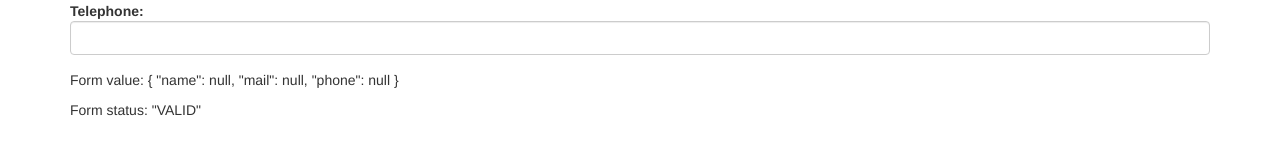
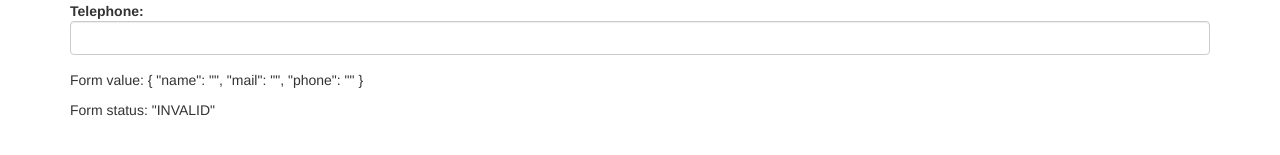
Before and after one commit to geektimus/reactive-forms, an Angular app: page / in a window 1280 px wide. Shown: the part 233-388 px from the top of the page. Built offline with nearby package versions, Linux system fonts and the light colour scheme.

Commit message:
Replace form group with form builder for readability, Add basic validators

```diff
--- a/src/app/components/person-detail.component.ts
+++ b/src/app/components/person-detail.component.ts
@@ -1,14 +1,22 @@
 import { Component } from '@angular/core';
-import { FormControl, FormGroup } from '@angular/forms';
+import { FormGroup, FormBuilder, Validators } from '@angular/forms';
 
 @Component({
     selector: 'app-person-detail',
     templateUrl: './person-detail.component.html'
 })
 export class PersonDetailComponent {
-    personForm = new FormGroup({
-        name: new FormControl(),
-        mail: new FormControl(),
-        phone: new FormControl()
-    });
+    personForm: FormGroup;
+
+    constructor(private fb: FormBuilder) {
+        this.createForm();
+    }
+
+    createForm() {
+        this.personForm = this.fb.group({
+            name: ['', [Validators.required, Validators.minLength(3), Validators.maxLength(20)]],
+            mail: ['', [Validators.required, Validators.email]],
+            phone: ''
+        });
+    }
 }
```
